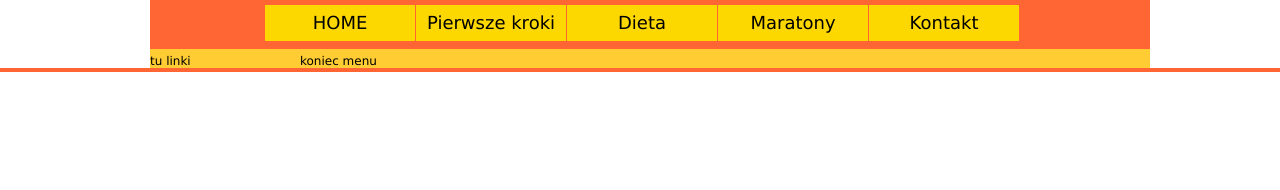
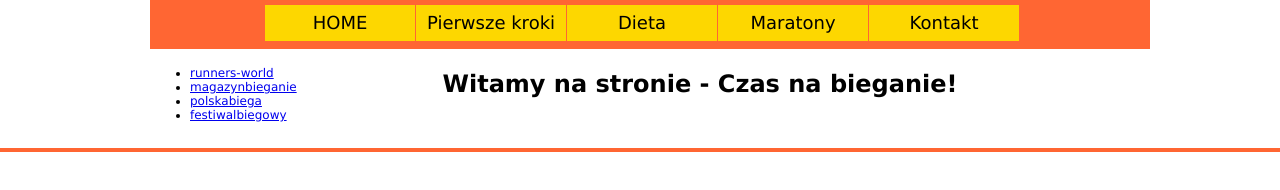
Before and after one commit to Adaa11/stronaWWW-azelek, a plain HTML site: page index.html in a window 1280 px wide. Drawn offline with Linux system fonts and the light colour scheme.

Commit message:
linki i tresc

```diff
--- a/index.html
+++ b/index.html
@@ -22,13 +22,20 @@
   </ol>
 		</div>
 		<div id="LINKI">
-			tu linki
+			<ul>
+					<li><a href="http://www.runners-world.pl/">runners-world</a></li>
+					<li><a href="http://www.magazynbieganie.pl/">magazynbieganie</a></li>
+					<li><a href="http://polskabiega.sport.pl/polskabiega/0,0.html">polskabiega</a></li>
+					<li><a href="http://www.festiwalbiegowy.pl/">festiwalbiegowy</a></li>
+					</ul>
+                    <br />
 				</div>
-			koniec menu
+
 			</div>
 		</div>
 		<div id="TRESC">
 		<div class="ZAWARTOSC">
+			<h1>Witamy na stronie - Czas na bieganie!</h1>
 
 		</div>
 		</div>
```
